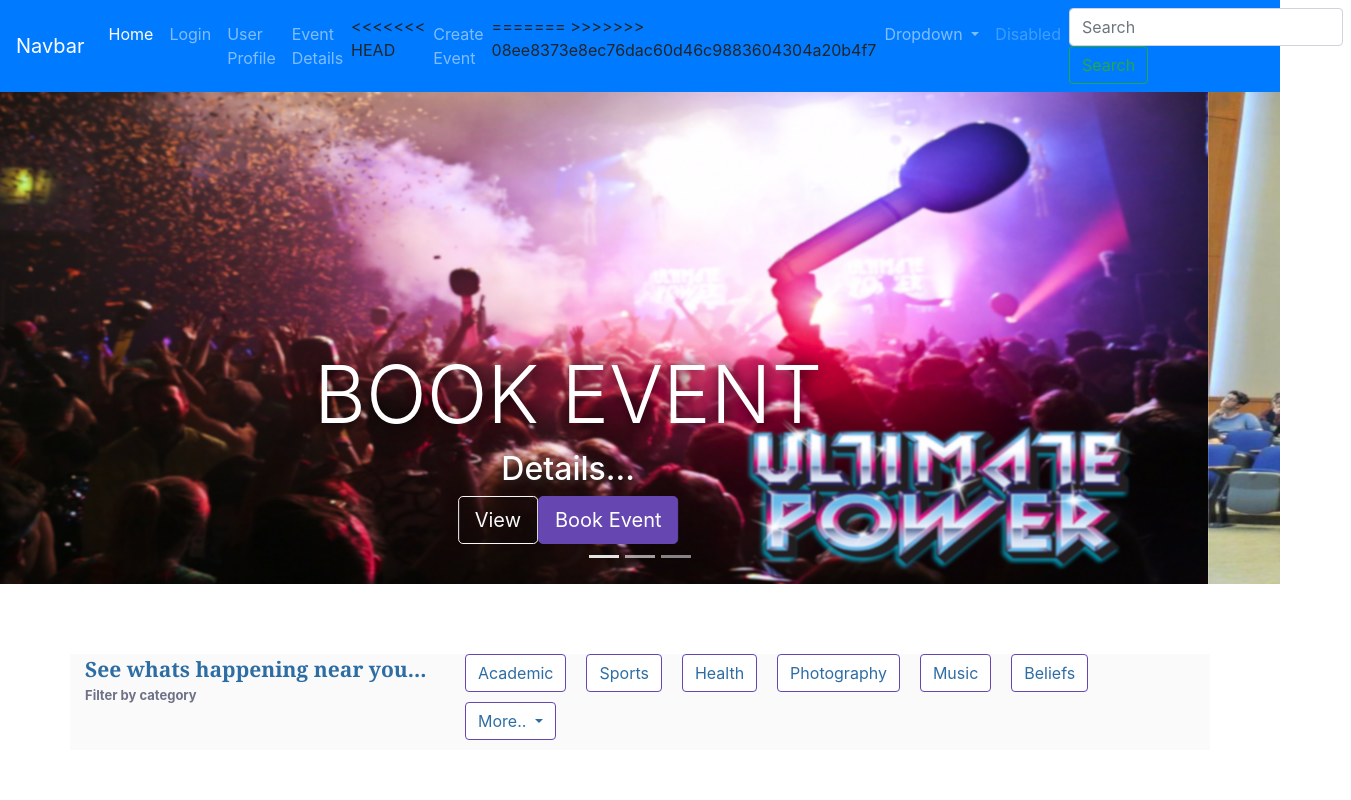
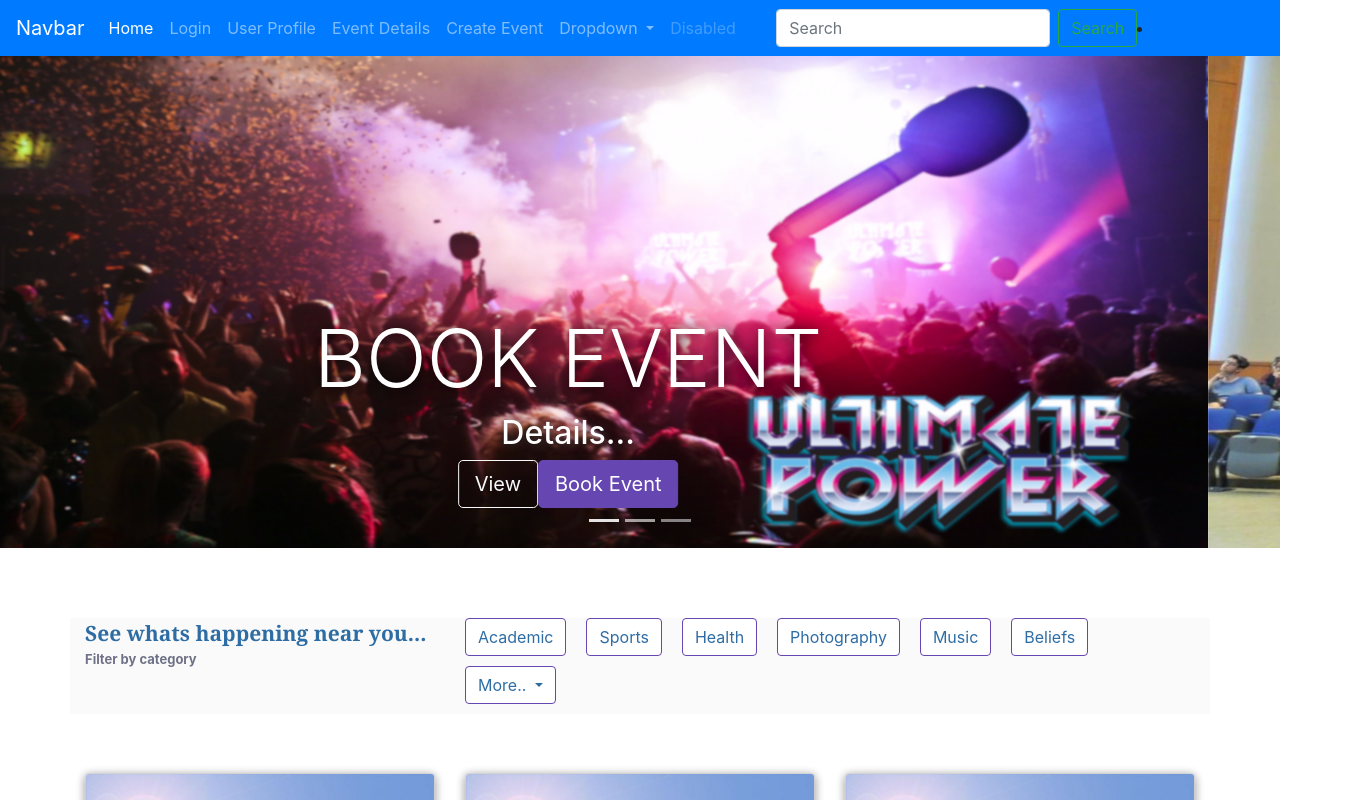
Before and after one commit to Ravi-Tulsi-Zala/DalEvents, an Angular app: page / in a window 1280 px wide. Shown: the top 800 px of the page, 1351 px wide, since content can reach past the window. Built offline with nearby package versions, Linux system fonts and the light colour scheme.

Commit message:
Added User Profile in Nav Bar

```diff
--- a/src/app/nav/nav.component.css
+++ b/src/app/nav/nav.component.css
@@ -0,0 +1,13 @@
+@import url('https://fonts.googleapis.com/css?family=Poppins:400,500,700');
+
+.dropdown-menu > .active > a, .dropdown-menu > .active > a:hover, .dropdown-menu > .active > a:focus
+{
+
+	color:#2e6da4 !important;
+	background-color:#f2f2f2 !important;
+}
+
+.dropdown-menu > li > a
+{
+	color:#2e6da4;
+}
--- a/src/app/nav/nav.component.html
+++ b/src/app/nav/nav.component.html
@@ -18,13 +18,10 @@
       <li class="nav-item">
             <a class="nav-link" href="/event-details">Event Details</a>
       </li>
-<<<<<<< HEAD
       <li class="nav-item">
           <a class="nav-link" href="/create-event">Create Event</a>
       </li>
-=======
 
->>>>>>> 08ee8373e8ec76dac60d46c9883604304a20b4f7
       <li class="nav-item dropdown">
         <a class="nav-link dropdown-toggle" href="#" id="navbarDropdown" role="button" data-toggle="dropdown" aria-haspopup="true" aria-expanded="false">
           Dropdown
@@ -46,4 +43,17 @@
       <button class="btn btn-outline-success my-2 my-sm-0" type="submit">Search</button>
     </form>
   </div>
+  <li class="dropdown nav-item active">
+    <a class="dropdown-toggle" data-toggle="dropdown"  href="#">user-profile
+    <span class="nav-item active"></span></a>
+    <ul class="dropdown-menu">
+      <li ><a href="#">Create event</a></li>
+      <li><a href="#">How to buy tickets?</a></li>
+      <li><a href="#">How to cancel the ticket?</a></li>
+      <li><a href="#">Contact Us</a></li>
+      <li><a href="#">Sign Out</a></li>
+        <li class="divider"></li>
+      <li><a href="#">Any other issue</a></li>
+    </ul>
+  </li>
 </nav>
```
